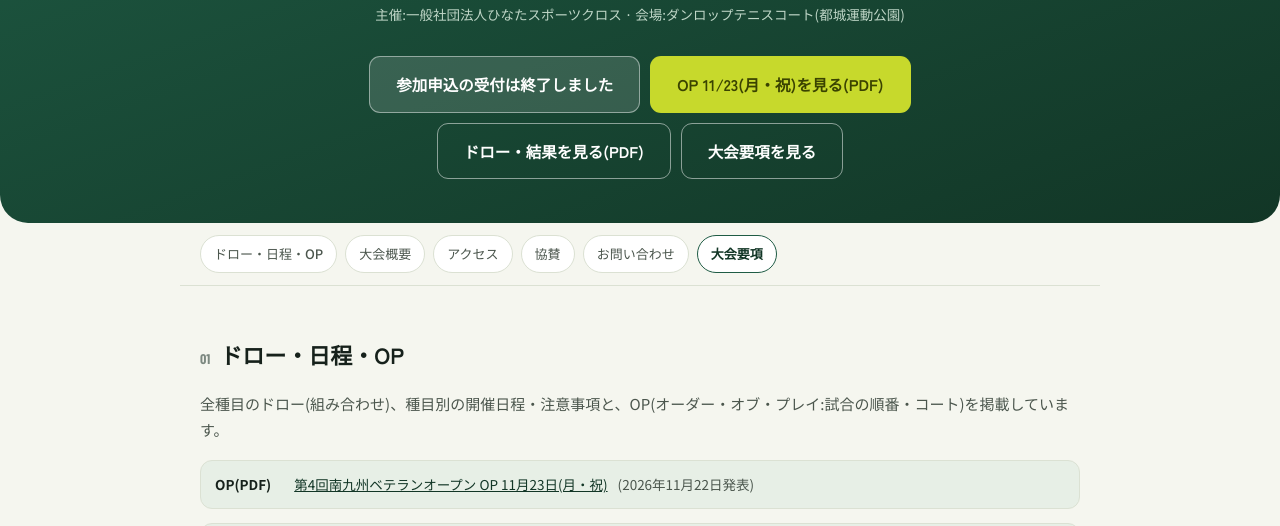
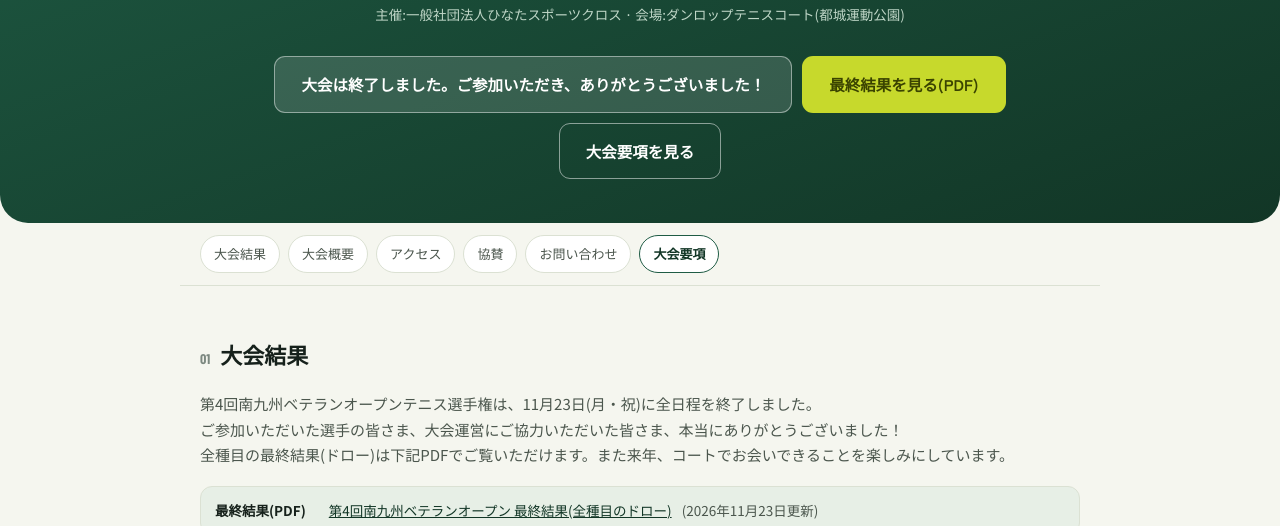
Before and after one commit to hinacross/hinacross-top, a plain HTML site: page index.html in a window 1280 px wide. Shown: the part 274-800 px from the top of the page. Drawn offline with nearby package versions, Linux system fonts and the light colour scheme.

Commit message:
Add files via upload

```diff
--- a/index.html
+++ b/index.html
@@ -239,9 +239,8 @@
     <div class="sub">年代別シングルス・ダブルス &middot; 令和8年11月21日(土)〜23日(月・祝)</div>
     <div class="org">主催:一般社団法人ひなたスポーツクロス &middot; 会場:ダンロップテニスコート(都城運動公園)</div>
     <div class="cta-row">
-      <span class="closed-badge">参加申込の受付は終了しました</span>
-      <a href="op.pdf" class="btn btn-primary" target="_blank" rel="noopener">OP 11/23(月・祝)を見る(PDF)</a>
-      <a href="draw_schedule.pdf" class="btn btn-ghost" target="_blank" rel="noopener">ドロー・結果を見る(PDF)</a>
+      <span class="closed-badge">大会は終了しました。ご参加いただき、ありがとうございました！</span>
+      <a href="draw_schedule.pdf" class="btn btn-primary" target="_blank" rel="noopener">最終結果を見る(PDF)</a>
       <a href="youkou.html" class="btn btn-ghost">大会要項を見る</a>
     </div>
   </div>
@@ -250,7 +249,7 @@
 <div class="page">
 
   <nav class="subnav">
-    <a href="#draw">ドロー・日程・OP</a>
+    <a href="#draw">大会結果</a>
     <a href="#overview">大会概要</a>
     <a href="#access">アクセス</a>
     <a href="#sponsors">協賛</a>
@@ -269,13 +268,12 @@
   <!-- ============================================================
        ⓪ ドロー・日程(2026-11-07 追加)
        ドロー・日程を更新したら draw_schedule.pdf を差し替え、更新日を直してください。
-       OP(オーダー・オブ・プレイ)は op.pdf(2026-11-22 に3日目のOPへ差し替え)。差し替え時は更新日も直してください。
+       2026-11-23 大会終了。最終結果を掲載し、OP(op.pdf)は削除。
   ============================================================= -->
   <section id="draw">
-    <div class="section-head"><span class="section-num">01</span><h2>ドロー・日程・OP</h2></div>
-    <p class="lead">全種目のドロー(組み合わせ)、種目別の開催日程・注意事項と、OP(オーダー・オブ・プレイ:試合の順番・コート)を掲載しています。</p>
-    <div class="note"><b>OP(PDF)</b>&nbsp;<a href="op.pdf" target="_blank" rel="noopener">第4回南九州ベテランオープン OP 11月23日(月・祝)</a>(2026年11月22日発表)</div>
-    <div class="note"><b>ドロー・結果(PDF)</b>&nbsp;<a href="draw_schedule.pdf" target="_blank" rel="noopener">第4回南九州ベテランオープン 日程・ドロー(2日目の結果を反映)</a>(2026年11月22日更新)</div>
+    <div class="section-head"><span class="section-num">01</span><h2>大会結果</h2></div>
+    <p class="lead">第4回南九州ベテランオープンテニス選手権は、11月23日(月・祝)に全日程を終了しました。<br>ご参加いただいた選手の皆さま、大会運営にご協力いただいた皆さま、本当にありがとうございました！<br>全種目の最終結果(ドロー)は下記PDFでご覧いただけます。また来年、コートでお会いできることを楽しみにしています。</p>
+    <div class="note"><b>最終結果(PDF)</b>&nbsp;<a href="draw_schedule.pdf" target="_blank" rel="noopener">第4回南九州ベテランオープン 最終結果(全種目のドロー)</a>(2026年11月23日更新)</div>
   </section>
 
   <!-- ============================================================
```
